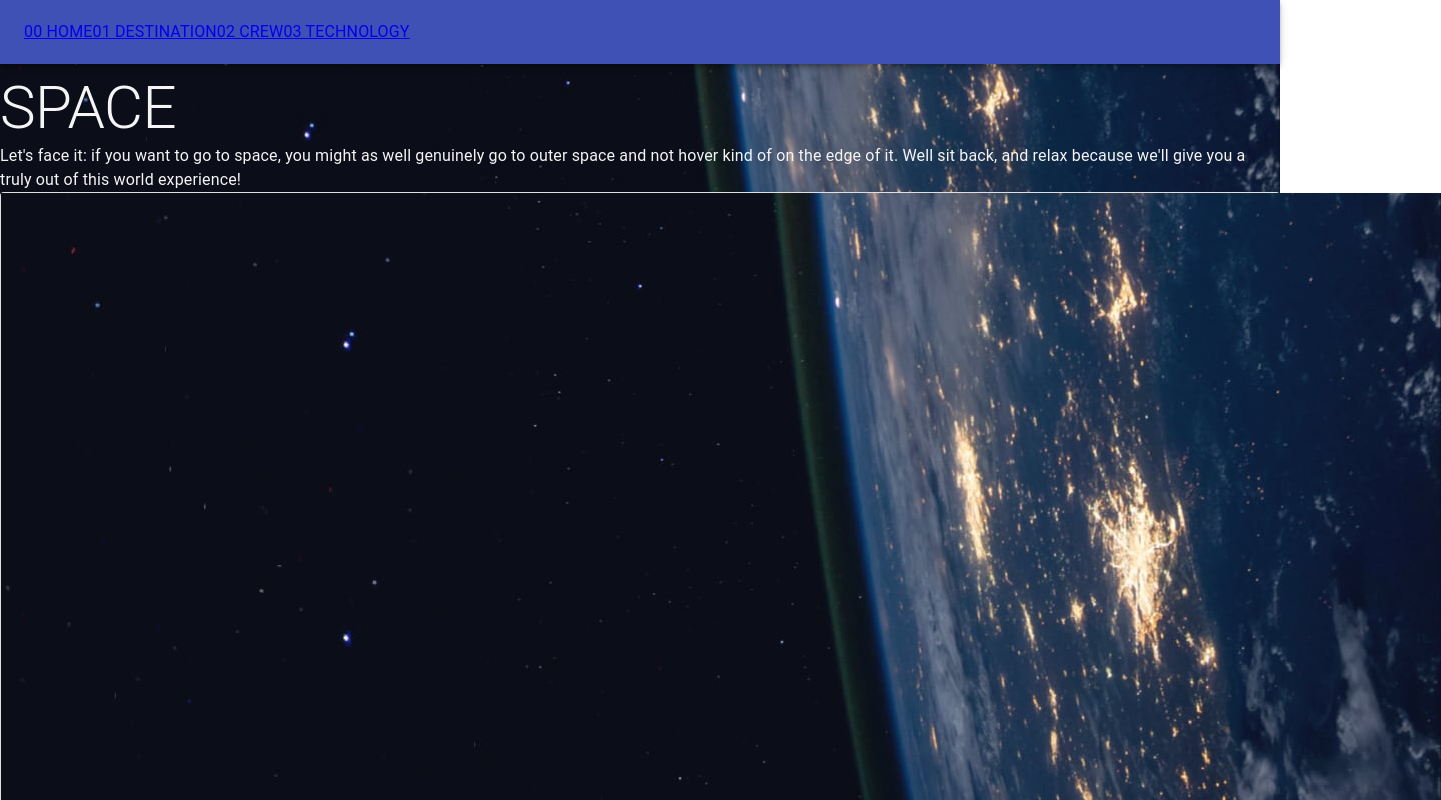
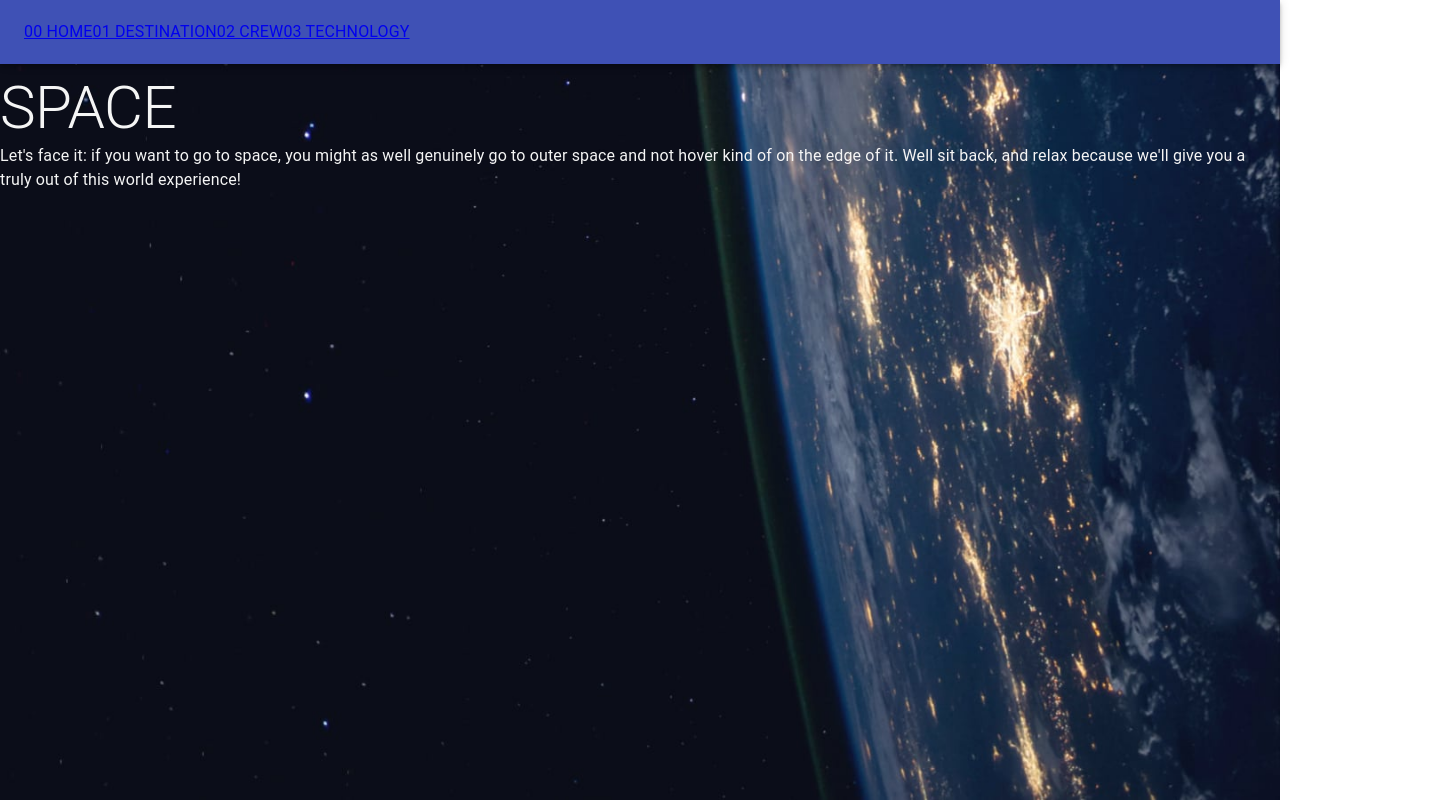
Before and after one commit to coderSathesBala/frontEndMentorsSpaceChallenge, a React (Create React App) app: page / in a window 1280 px wide. Shown: the top 800 px of the page, 1441 px wide, since content can reach past the window. Built offline with nearby package versions, Linux system fonts and the light colour scheme.

Commit message:
changeLandingPage

```diff
--- a/src/components/destinationPage.js
+++ b/src/components/destinationPage.js
@@ -56,7 +56,6 @@ class Destination extends React.Component {
     })
   }
 
-
     render() {
       return (
         <Box  style={{
--- a/src/components/landingPage.js
+++ b/src/components/landingPage.js
@@ -15,9 +15,6 @@ function Landing() {
         <Typography>Let's face it: if you want to go to space, you might as well genuinely go to outer space and not hover kind of on the edge of it. Well sit back,
           and relax because we'll give you a truly out of this world experience!
         </Typography>
-        <Paper variant="outlined">
-   <img src={Image} />
-</Paper>
       </Box>
         )
 }
```
